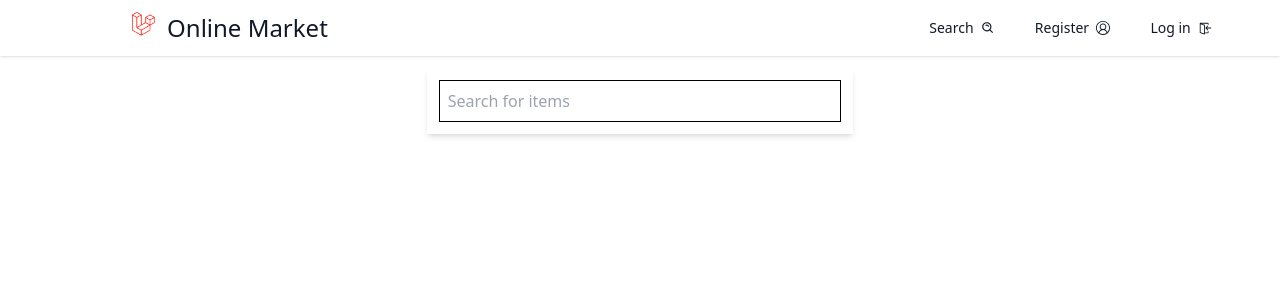
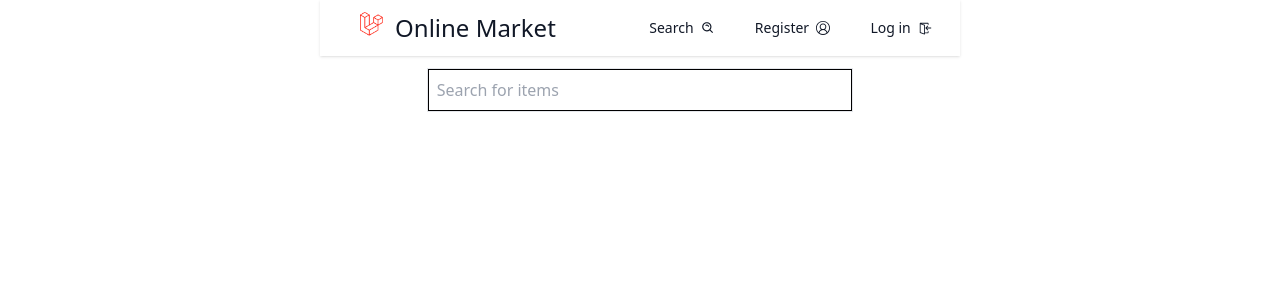
Before and after one commit to yassineghorbal/Online-Market, a React (Create React App) app: page /search in a window 1280 px wide. Shown: the top 300 px of the page. Built offline with nearby package versions, Linux system fonts and the light colour scheme.

Commit message:
changed navbar widths

```diff
--- a/src/components/Nav.jsx
+++ b/src/components/Nav.jsx
@@ -8,7 +8,7 @@ import {
   VscChromeClose,
 } from "react-icons/vsc";
 import { useCallback, useContext, useEffect, useState } from "react";
-import { Link, useLocation, useNavigate } from "react-router-dom";
+import { Link, useLocation } from "react-router-dom";
 import UserContext from "../context/UserContext";
 import React from "react";
 
@@ -21,7 +21,7 @@ export default function Nav() {
   let renderUl = () => {
     if (token === null) {
       return (
-        <ul className='hidden md:flex space-x-6 text-lg mr-0 lg:mr-10'>
+        <ul className='hidden md:flex space-x-6 text-lg'>
           <Link to={"/search"}>
             <li className='text-sm p-2 hover:bg-black hover:text-white flex items-center'>
               Search &nbsp;
@@ -43,7 +43,7 @@ export default function Nav() {
       );
     } else {
       return (
-        <ul className='hidden md:flex space-x-6 text-lg mr-0 lg:mr-28'>
+        <ul className='hidden md:flex space-x-6 text-lg'>
           <Link to={"/search"}>
             <li className='text-sm p-2 hover:bg-black hover:text-white flex items-center'>
               Search &nbsp;
@@ -156,10 +156,8 @@ export default function Nav() {
 
   return (
     <>
-      <nav className='w-full flex justify-between items-center text-gray-900 p-5 h-14 shadow'>
-        <Link
-          to='/'
-          className='text-2xl flex ml-0 md:ml-5 lg:ml-28 hover:translate-x-1'>
+      <nav className='w-full md:w-3/4 lg:w-2/3 xl:w-1/2 mx-auto flex justify-between items-center text-gray-900 p-5 h-14 shadow'>
+        <Link to='/' className='text-2xl flex ml-0 md:ml-5 hover:translate-x-1'>
           <img src={logo} alt='Logo' className='h-6 mr-3' />
           <span>Online Market</span>
         </Link>
--- a/src/pages/Search.jsx
+++ b/src/pages/Search.jsx
@@ -1,5 +1,4 @@
 import { useState } from "react";
-import { BiSearchAlt } from "react-icons/bi";
 import axios from "axios";
 import Item from "../components/Item";
 
@@ -9,7 +8,6 @@ export default function Search() {
 
   const searchChange = (e) => {
     setSearch(e.target.value);
-    console.log(search);
   };
 
   const formSbmit = (e) => {
@@ -38,7 +36,7 @@ export default function Search() {
       <form
         onSubmit={formSbmit}
         onChange={searchResult}
-        className='w-11/12 md:w-1/2 lg:w-1/3 mx-auto my-3 shadow-md p-3'>
+        className='w-11/12 md:w-1/2 lg:w-1/3 mx-auto my-3 border'>
         <input
           className='border border-black p-1 md:p-2 w-full'
           placeholder='Search for items'
```
